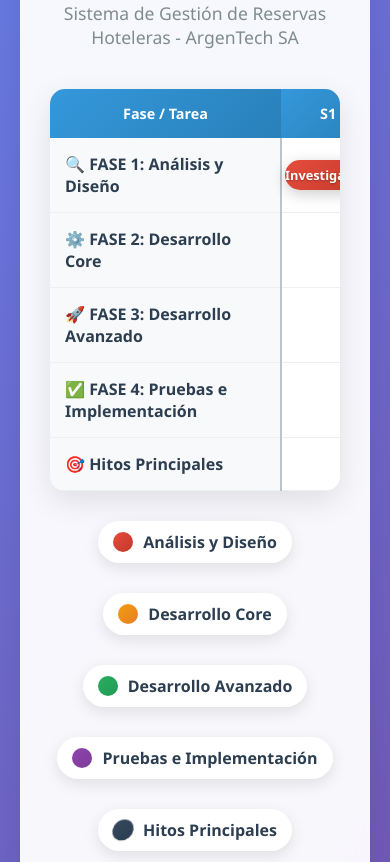
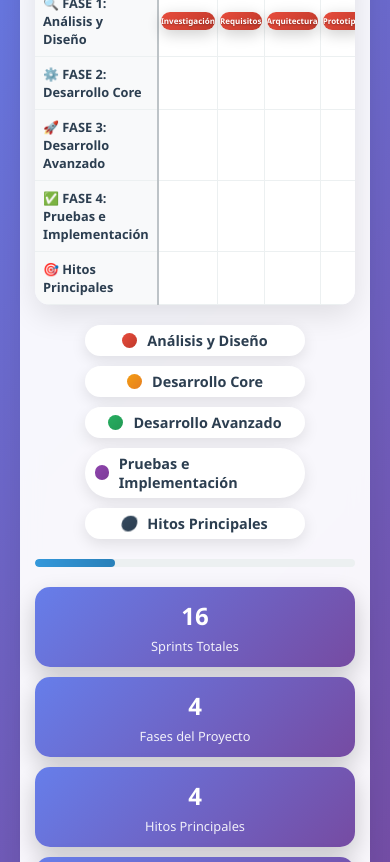
Before and after one commit to javito72/diagrama_gantt, a plain HTML site: page index.html in a window 390 px wide. Shown: the part 203-1065 px from the top of the page. Drawn offline with Linux system fonts and the light colour scheme.

Commit message:
html y css responsive

```diff
--- a/index.html
+++ b/index.html
@@ -4,222 +4,7 @@
     <meta charset="UTF-8">
     <meta name="viewport" content="width=device-width, initial-scale=1.0">
     <title>Diagrama de Gantt - Sistema de Gestión Hotelera ArgenTech</title>
-    <style>
-        body {
-            font-family: 'Segoe UI', Tahoma, Geneva, Verdana, sans-serif;
-            background: linear-gradient(135deg, #667eea 0%, #764ba2 100%);
-            margin: 0;
-            padding: 20px;
-            min-height: 100vh;
-        }
-
-        .container {
-            background: rgba(255, 255, 255, 0.95);
-            border-radius: 20px;
-            padding: 30px;
-            box-shadow: 0 20px 40px rgba(0,0,0,0.1);
-            backdrop-filter: blur(10px);
-            max-width: 1400px;
-            margin: 0 auto;
-        }
-
-        h1 {
-            text-align: center;
-            color: #2c3e50;
-            margin-bottom: 10px;
-            font-size: 2.5em;
-            font-weight: 700;
-        }
-
-        .subtitle {
-            text-align: center;
-            color: #7f8c8d;
-            margin-bottom: 40px;
-            font-size: 1.1em;
-        }
-
-        .gantt-container {
-            overflow-x: auto;
-            border-radius: 15px;
-            box-shadow: 0 10px 30px rgba(0,0,0,0.1);
-            background: white;
-        }
-
-        .gantt-chart {
-            min-width: 1200px;
-            border-collapse: collapse;
-            width: 100%;
-        }
-
-        .gantt-header {
-            background: linear-gradient(135deg, #3498db, #2980b9);
-            color: white;
-            font-weight: bold;
-            text-align: center;
-            padding: 15px 8px;
-            font-size: 0.9em;
-        }
-
-        .gantt-row {
-            border-bottom: 1px solid #ecf0f1;
-            transition: background-color 0.3s ease;
-        }
-
-        .gantt-row:hover {
-            background-color: #f8f9fa;
-        }
-
-        .task-name {
-            font-weight: 600;
-            color: #2c3e50;
-            padding: 15px;
-            border-right: 2px solid #bdc3c7;
-            background: #f8f9fa;
-            min-width: 200px;
-        }
-
-        .week-cell {
-            width: 60px;
-            height: 50px;
-            border-right: 1px solid #ecf0f1;
-            position: relative;
-            text-align: center;
-            vertical-align: middle;
-        }
-
-        .task-bar {
-            height: 30px;
-            border-radius: 15px;
-            display: flex;
-            align-items: center;
-            justify-content: center;
-            font-size: 0.8em;
-            font-weight: 600;
-            color: white;
-            text-shadow: 0 1px 2px rgba(0,0,0,0.3);
-            margin: 10px 2px;
-            box-shadow: 0 4px 15px rgba(0,0,0,0.2);
-            position: relative;
-            overflow: hidden;
-        }
-
-        .task-bar::before {
-            content: '';
-            position: absolute;
-            top: 0;
-            left: -100%;
-            width: 100%;
-            height: 100%;
-            background: linear-gradient(90deg, transparent, rgba(255,255,255,0.3), transparent);
-            transition: left 0.5s;
-        }
-
-        .task-bar:hover::before {
-            left: 100%;
-        }
-
-        .phase-1 { background: linear-gradient(135deg, #e74c3c, #c0392b); }
-        .phase-2 { background: linear-gradient(135deg, #f39c12, #e67e22); }
-        .phase-3 { background: linear-gradient(135deg, #27ae60, #229954); }
-        .phase-4 { background: linear-gradient(135deg, #8e44ad, #7d3c98); }
-
-        .milestone {
-            background: linear-gradient(135deg, #34495e, #2c3e50);
-            transform: skew(-10deg);
-            animation: pulse 2s infinite;
-        }
-
-        @keyframes pulse {
-            0%, 100% { transform: skew(-10deg) scale(1); }
-            50% { transform: skew(-10deg) scale(1.05); }
-        }
-
-        .legend {
-            display: flex;
-            justify-content: center;
-            gap: 30px;
-            margin-top: 30px;
-            flex-wrap: wrap;
-        }
-
-        .legend-item {
-            display: flex;
-            align-items: center;
-            gap: 10px;
-            padding: 10px 15px;
-            background: white;
-            border-radius: 25px;
-            box-shadow: 0 5px 15px rgba(0,0,0,0.1);
-            transition: transform 0.3s ease;
-        }
-
-        .legend-item:hover {
-            transform: translateY(-5px);
-        }
-
-        .legend-color {
-            width: 20px;
-            height: 20px;
-            border-radius: 10px;
-        }
-
-        .legend-text {
-            font-weight: 600;
-            color: #2c3e50;
-        }
-
-        .progress-bar {
-            background: #ecf0f1;
-            height: 8px;
-            border-radius: 4px;
-            margin-top: 20px;
-            overflow: hidden;
-        }
-
-        .progress-fill {
-            background: linear-gradient(90deg, #3498db, #2980b9);
-            height: 100%;
-            width: 0%;
-            border-radius: 4px;
-            animation: progressAnimation 3s ease-out forwards;
-        }
-
-        @keyframes progressAnimation {
-            to { width: 25%; }
-        }
-
-        .stats {
-            display: grid;
-            grid-template-columns: repeat(auto-fit, minmax(200px, 1fr));
-            gap: 20px;
-            margin-top: 30px;
-        }
-
-        .stat-card {
-            background: linear-gradient(135deg, #667eea, #764ba2);
-            color: white;
-            padding: 20px;
-            border-radius: 15px;
-            text-align: center;
-            box-shadow: 0 10px 25px rgba(0,0,0,0.2);
-            transition: transform 0.3s ease;
-        }
-
-        .stat-card:hover {
-            transform: translateY(-5px);
-        }
-
-        .stat-number {
-            font-size: 2.5em;
-            font-weight: bold;
-            margin-bottom: 5px;
-        }
-
-        .stat-label {
-            font-size: 0.9em;
-            opacity: 0.9;
-        }
-    </style>
+    <link rel="stylesheet" href="styles.css">
 </head>
 <body>
     <div class="container">
--- /dev/null
+++ b/styles.css
@@ -0,0 +1,461 @@
+/* Estilos base */
+body {
+    font-family: 'Segoe UI', Tahoma, Geneva, Verdana, sans-serif;
+    background: linear-gradient(135deg, #667eea 0%, #764ba2 100%);
+    margin: 0;
+    padding: 20px;
+    min-height: 100vh;
+}
+
+.container {
+    background: rgba(255, 255, 255, 0.95);
+    border-radius: 20px;
+    padding: 30px;
+    box-shadow: 0 20px 40px rgba(0,0,0,0.1);
+    backdrop-filter: blur(10px);
+    max-width: 1400px;
+    margin: 0 auto;
+}
+
+h1 {
+    text-align: center;
+    color: #2c3e50;
+    margin-bottom: 10px;
+    font-size: 2.5em;
+    font-weight: 700;
+}
+
+.subtitle {
+    text-align: center;
+    color: #7f8c8d;
+    margin-bottom: 40px;
+    font-size: 1.1em;
+}
+
+.gantt-container {
+    overflow-x: auto;
+    border-radius: 15px;
+    box-shadow: 0 10px 30px rgba(0,0,0,0.1);
+    background: white;
+}
+
+.gantt-chart {
+    min-width: 1200px;
+    border-collapse: collapse;
+    width: 100%;
+}
+
+.gantt-header {
+    background: linear-gradient(135deg, #3498db, #2980b9);
+    color: white;
+    font-weight: bold;
+    text-align: center;
+    padding: 15px 8px;
+    font-size: 0.9em;
+}
+
+.gantt-row {
+    border-bottom: 1px solid #ecf0f1;
+    transition: background-color 0.3s ease;
+}
+
+.gantt-row:hover {
+    background-color: #f8f9fa;
+}
+
+.task-name {
+    font-weight: 600;
+    color: #2c3e50;
+    padding: 15px;
+    border-right: 2px solid #bdc3c7;
+    background: #f8f9fa;
+    min-width: 200px;
+}
+
+.week-cell {
+    width: 60px;
+    height: 50px;
+    border-right: 1px solid #ecf0f1;
+    position: relative;
+    text-align: center;
+    vertical-align: middle;
+}
+
+.task-bar {
+    height: 30px;
+    border-radius: 15px;
+    display: flex;
+    align-items: center;
+    justify-content: center;
+    font-size: 0.8em;
+    font-weight: 600;
+    color: white;
+    text-shadow: 0 1px 2px rgba(0,0,0,0.3);
+    margin: 10px 2px;
+    box-shadow: 0 4px 15px rgba(0,0,0,0.2);
+    position: relative;
+    overflow: hidden;
+}
+
+.task-bar::before {
+    content: '';
+    position: absolute;
+    top: 0;
+    left: -100%;
+    width: 100%;
+    height: 100%;
+    background: linear-gradient(90deg, transparent, rgba(255,255,255,0.3), transparent);
+    transition: left 0.5s;
+}
+
+.task-bar:hover::before {
+    left: 100%;
+}
+
+.phase-1 {
+    background: linear-gradient(135deg, #e74c3c, #c0392b);
+}
+
+.phase-2 {
+    background: linear-gradient(135deg, #f39c12, #e67e22);
+}
+
+.phase-3 {
+    background: linear-gradient(135deg, #27ae60, #229954);
+}
+
+.phase-4 {
+    background: linear-gradient(135deg, #8e44ad, #7d3c98);
+}
+
+.milestone {
+    background: linear-gradient(135deg, #34495e, #2c3e50);
+    transform: skew(-10deg);
+    animation: pulse 2s infinite;
+}
+
+@keyframes pulse {
+    0%, 100% {
+        transform: skew(-10deg) scale(1);
+    }
+    50% {
+        transform: skew(-10deg) scale(1.05);
+    }
+}
+
+.legend {
+    display: flex;
+    justify-content: center;
+    gap: 30px;
+    margin-top: 30px;
+    flex-wrap: wrap;
+}
+
+.legend-item {
+    display: flex;
+    align-items: center;
+    gap: 10px;
+    padding: 10px 15px;
+    background: white;
+    border-radius: 25px;
+    box-shadow: 0 5px 15px rgba(0,0,0,0.1);
+    transition: transform 0.3s ease;
+}
+
+.legend-item:hover {
+    transform: translateY(-5px);
+}
+
+.legend-color {
+    width: 20px;
+    height: 20px;
+    border-radius: 10px;
+}
+
+.legend-text {
+    font-weight: 600;
+    color: #2c3e50;
+}
+
+.progress-bar {
+    background: #ecf0f1;
+    height: 8px;
+    border-radius: 4px;
+    margin-top: 20px;
+    overflow: hidden;
+}
+
+.progress-fill {
+    background: linear-gradient(90deg, #3498db, #2980b9);
+    height: 100%;
+    width: 0%;
+    border-radius: 4px;
+    animation: progressAnimation 3s ease-out forwards;
+}
+
+@keyframes progressAnimation {
+    to {
+        width: 25%;
+    }
+}
+
+.stats {
+    display: grid;
+    grid-template-columns: repeat(auto-fit, minmax(200px, 1fr));
+    gap: 20px;
+    margin-top: 30px;
+}
+
+.stat-card {
+    background: linear-gradient(135deg, #667eea, #764ba2);
+    color: white;
+    padding: 20px;
+    border-radius: 15px;
+    text-align: center;
+    box-shadow: 0 10px 25px rgba(0,0,0,0.2);
+    transition: transform 0.3s ease;
+}
+
+.stat-card:hover {
+    transform: translateY(-5px);
+}
+
+.stat-number {
+    font-size: 2.5em;
+    font-weight: bold;
+    margin-bottom: 5px;
+}
+
+.stat-label {
+    font-size: 0.9em;
+    opacity: 0.9;
+}
+
+/* Media Queries para Responsive Design */
+
+/* Tablets y pantallas medianas */
+@media (max-width: 1024px) {
+    .container {
+        padding: 20px;
+        margin: 10px;
+    }
+
+    h1 {
+        font-size: 2em;
+    }
+
+    .subtitle {
+        font-size: 1em;
+    }
+
+    .gantt-chart {
+        min-width: 800px;
+    }
+
+    .week-cell {
+        width: 45px;
+        height: 45px;
+    }
+
+    .task-bar {
+        font-size: 0.7em;
+        height: 25px;
+    }
+
+    .legend {
+        gap: 20px;
+    }
+
+    .legend-item {
+        padding: 8px 12px;
+    }
+
+    .stats {
+        grid-template-columns: repeat(auto-fit, minmax(150px, 1fr));
+        gap: 15px;
+    }
+
+    .stat-card {
+        padding: 15px;
+    }
+
+    .stat-number {
+        font-size: 2em;
+    }
+}
+
+/* Móviles y pantallas pequeñas */
+@media (max-width: 768px) {
+    body {
+        padding: 10px;
+    }
+
+    .container {
+        padding: 15px;
+        border-radius: 15px;
+    }
+
+    h1 {
+        font-size: 1.8em;
+        margin-bottom: 8px;
+    }
+
+    .subtitle {
+        font-size: 0.9em;
+        margin-bottom: 25px;
+    }
+
+    .gantt-chart {
+        min-width: 600px;
+    }
+
+    .gantt-header {
+        padding: 10px 4px;
+        font-size: 0.8em;
+    }
+
+    .task-name {
+        padding: 10px;
+        min-width: 120px;
+        font-size: 0.9em;
+    }
+
+    .week-cell {
+        width: 35px;
+        height: 40px;
+    }
+
+    .task-bar {
+        font-size: 0.6em;
+        height: 20px;
+        margin: 8px 1px;
+    }
+
+    .legend {
+        gap: 15px;
+        margin-top: 20px;
+    }
+
+    .legend-item {
+        padding: 6px 10px;
+        font-size: 0.9em;
+    }
+
+    .legend-color {
+        width: 15px;
+        height: 15px;
+    }
+
+    .stats {
+        grid-template-columns: repeat(2, 1fr);
+        gap: 10px;
+        margin-top: 20px;
+    }
+
+    .stat-card {
+        padding: 12px;
+    }
+
+    .stat-number {
+        font-size: 1.8em;
+    }
+
+    .stat-label {
+        font-size: 0.8em;
+    }
+}
+
+/* Móviles muy pequeños */
+@media (max-width: 480px) {
+    h1 {
+        font-size: 1.5em;
+    }
+
+    .subtitle {
+        font-size: 0.8em;
+    }
+
+    .gantt-chart {
+        min-width: 500px;
+    }
+
+    .task-name {
+        min-width: 100px;
+        font-size: 0.8em;
+        padding: 8px;
+    }
+
+    .week-cell {
+        width: 30px;
+        height: 35px;
+    }
+
+    .task-bar {
+        font-size: 0.5em;
+        height: 18px;
+        margin: 6px 1px;
+    }
+
+    .gantt-header {
+        font-size: 0.7em;
+        padding: 8px 2px;
+    }
+
+    .legend {
+        flex-direction: column;
+        align-items: center;
+        gap: 10px;
+    }
+
+    .legend-item {
+        width: 100%;
+        max-width: 200px;
+        justify-content: center;
+    }
+
+    .stats {
+        grid-template-columns: 1fr;
+    }
+
+    .stat-number {
+        font-size: 1.5em;
+    }
+}
+
+/* Orientación horizontal en móviles */
+@media (max-width: 768px) and (orientation: landscape) {
+    .container {
+        padding: 10px;
+    }
+
+    h1 {
+        font-size: 1.6em;
+        margin-bottom: 5px;
+    }
+
+    .subtitle {
+        margin-bottom: 15px;
+    }
+
+    .gantt-chart {
+        min-width: 700px;
+    }
+
+    .stats {
+        grid-template-columns: repeat(4, 1fr);
+        gap: 8px;
+        margin-top: 15px;
+    }
+
+    .stat-card {
+        padding: 8px;
+    }
+
+    .stat-number {
+        font-size: 1.4em;
+    }
+
+    .stat-label {
+        font-size: 0.7em;
+    }
+}
```
